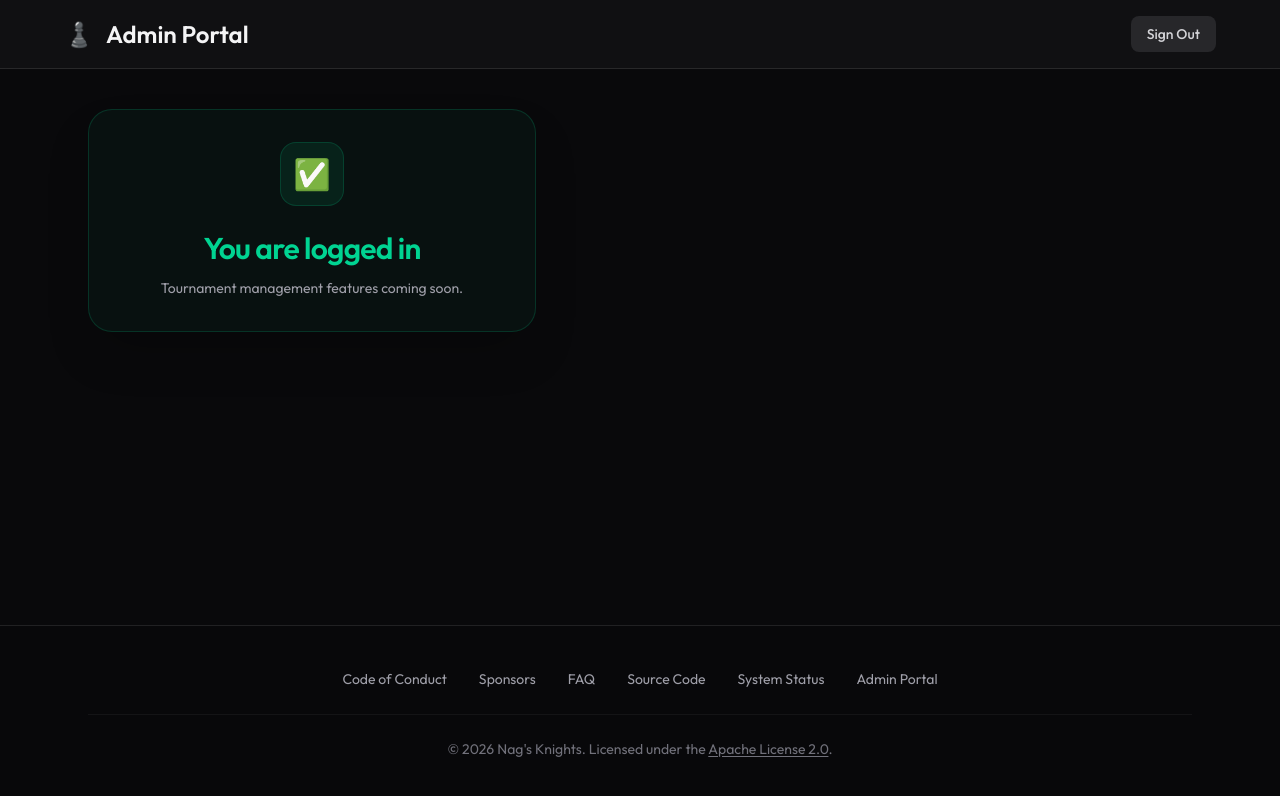
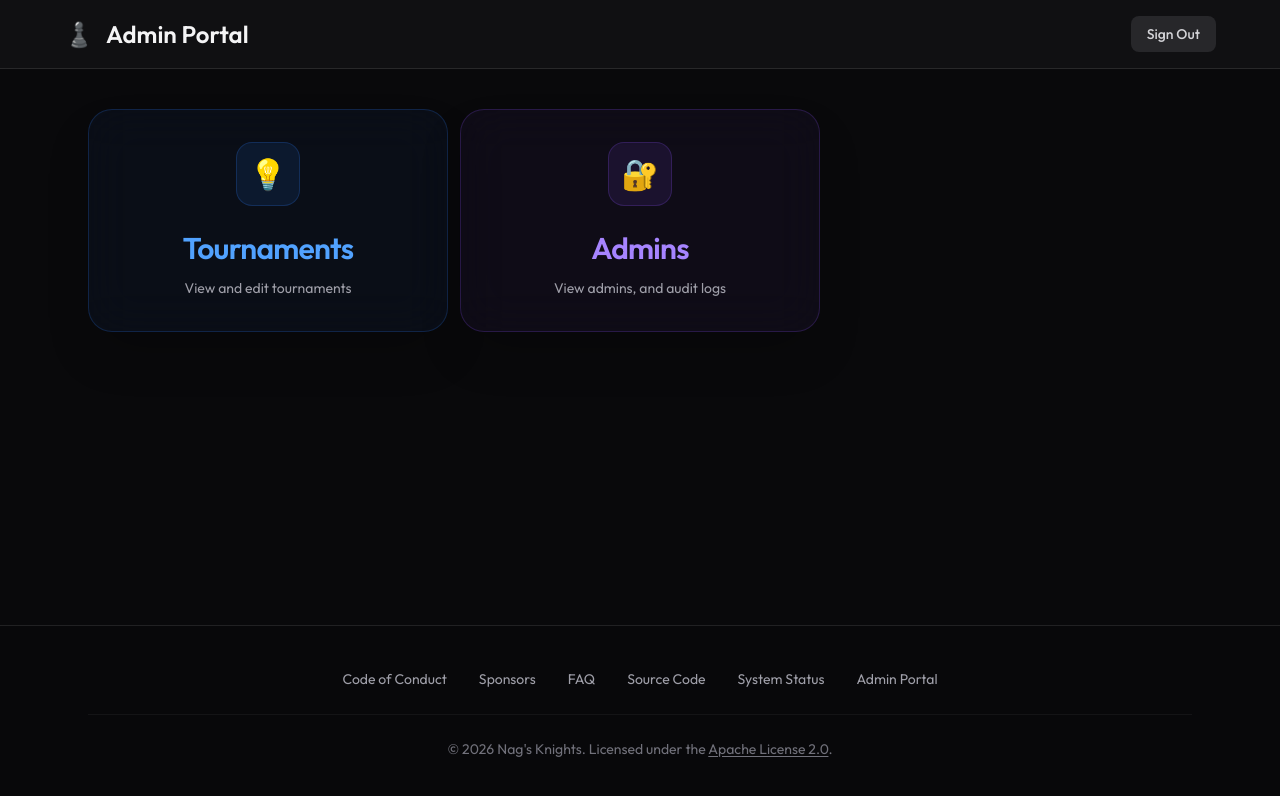
Before and after one commit to Nag-s-Head/chess-tournament, a Next.js app in the folder frontend/: page /admin in a window 1280 px wide. Shown: the top 796 px of the page. Built offline with nearby package versions, Linux system fonts and the light colour scheme.

Commit message:
feat: added new admin portal landing page

```diff
--- a/frontend/src/app/admin/layout.tsx
+++ b/frontend/src/app/admin/layout.tsx
@@ -114,7 +114,7 @@ export default function AdminLayout({ children }: { children: ReactNode }) {
         </div>
       </header>
 
-      <main className="flex-1 flex flex-col px-6 py-10 max-w-6xl w-full mx-auto">
+      <main className="flex-1 flex flex-col gap-3 px-6 py-10 max-w-6xl w-full mx-auto">
         {children}
       </main>
 
--- a/frontend/src/app/admin/page.tsx
+++ b/frontend/src/app/admin/page.tsx
@@ -1,17 +1,20 @@
-import { Heading, Text } from "@/lib/components/Typography";
+import { StatusCard } from "@/lib/components/StatusCard";
 
 export default function AdminPage() {
   return (
-    <div className="w-full max-w-md p-8 rounded-3xl border border-emerald-500/20 bg-emerald-500/5 text-center shadow-2xl">
-      <div className="w-16 h-16 mb-6 mx-auto rounded-2xl bg-emerald-500/10 border border-emerald-500/20 flex items-center justify-center text-3xl">
-        ✅
-      </div>
-      <Heading as="h2" size="md" className="mb-3 text-emerald-400">
-        You are logged in
-      </Heading>
-      <Text size="sm" variant="muted" className="text-zinc-400">
-        Tournament management features coming soon.
-      </Text>
+    <div className="grid grid-cols-1 md:grid-cols-2 lg:grid-cols-3 gap-3">
+      <StatusCard
+        title="Tournaments"
+        variant="info"
+        description="View and edit tournaments"
+        href="tournaments/create"
+      />
+      <StatusCard
+        title="Admins"
+        variant="security"
+        description="View admins, and audit logs"
+        href="admins"
+      />
     </div>
   );
 }
--- a/frontend/src/app/auth/error/page.tsx
+++ b/frontend/src/app/auth/error/page.tsx
@@ -1,5 +1,6 @@
 import Link from "next/link";
 import { Heading, Text } from "@/lib/components/Typography";
+import { StatusCard } from "@/lib/components/StatusCard";
 
 const reasons: Record<string, { title: string; description: string }> = {
   not_member: {
@@ -62,11 +63,8 @@ export default function AuthErrorPage({
     <>
       <div className="pointer-events-none absolute inset-0 bg-[radial-gradient(circle_at_center,rgba(239,68,68,0.06)_0%,transparent_70%)]" />
 
-      <div className="relative z-10 w-full max-w-md p-8 rounded-3xl border border-rose-500/20 bg-rose-500/5 backdrop-blur-xl shadow-2xl flex flex-col items-center text-center">
-        <div className="w-16 h-16 mb-6 rounded-2xl bg-rose-500/10 border border-rose-500/20 flex items-center justify-center text-3xl">
-          ⛔
-        </div>
-
+      <div className="relative z-10">
+        <StatusCard variant="error">
           <ContentFromParams searchParams={searchParams} />
 
           <Link
@@ -75,6 +73,7 @@ export default function AuthErrorPage({
           >
             ← Back to Sign In
           </Link>
+        </StatusCard>
       </div>
     </>
   );
--- /dev/null
+++ b/frontend/src/lib/components/StatusCard.tsx
@@ -0,0 +1,104 @@
+import Link from "next/link";
+import { Heading, Text } from "./Typography";
+
+export type VariantType =
+  "success" | "error" | "warning" | "info" | "security" | "neutral";
+
+export interface VariantConfig {
+  emoji: string;
+  cardStyles: string;
+  iconStyles: string;
+  titleStyles: string;
+}
+
+export const STATUS_VARIANTS: Record<VariantType, VariantConfig> = {
+  success: {
+    emoji: "✅",
+    cardStyles: "border-emerald-500/20 bg-emerald-500/5",
+    iconStyles: "bg-emerald-500/10 border-emerald-500/20",
+    titleStyles: "text-emerald-400",
+  },
+  error: {
+    emoji: "⛔",
+    cardStyles: "border-rose-500/20 bg-rose-500/5",
+    iconStyles: "bg-rose-500/10 border-rose-500/20",
+    titleStyles: "text-rose-400",
+  },
+  warning: {
+    emoji: "⚠️",
+    cardStyles: "border-amber-500/20 bg-amber-500/5",
+    iconStyles: "bg-amber-500/10 border-amber-500/20",
+    titleStyles: "text-amber-400",
+  },
+  info: {
+    emoji: "💡",
+    cardStyles: "border-blue-500/20 bg-blue-500/5",
+    iconStyles: "bg-blue-500/10 border-blue-500/20",
+    titleStyles: "text-blue-400",
+  },
+  security: {
+    emoji: "🔐",
+    cardStyles: "border-violet-500/20 bg-violet-500/5",
+    iconStyles: "bg-violet-500/10 border-violet-500/20",
+    titleStyles: "text-violet-400",
+  },
+  neutral: {
+    emoji: "⏳",
+    cardStyles: "border-zinc-500/20 bg-zinc-500/5",
+    iconStyles: "bg-zinc-500/10 border-zinc-500/20",
+    titleStyles: "text-zinc-400",
+  },
+};
+
+interface StatusCardProps {
+  variant?: VariantType;
+  emoji?: string; // Optional override
+  title?: string;
+  description?: string;
+  children?: React.ReactNode;
+  href?: string;
+}
+
+export function StatusCard({
+  variant = "success",
+  emoji,
+  title,
+  description,
+  children,
+  href,
+}: StatusCardProps) {
+  const config = STATUS_VARIANTS[variant];
+  const activeEmoji = emoji ?? config.emoji;
+
+  const body = (
+    <div
+      className={`w-full max-w-md p-8 rounded-3xl border backdrop-blur-xl shadow-2xl flex flex-col items-center text-center ${config.cardStyles}`}
+    >
+      <div
+        className={`w-16 h-16 mb-6 rounded-2xl border flex items-center justify-center text-3xl shrink-0 ${config.iconStyles}`}
+      >
+        {activeEmoji}
+      </div>
+
+      {title && (
+        <Heading as="h2" size="md" className={`mb-3 ${config.titleStyles}`}>
+          {title}
+        </Heading>
+      )}
+
+      {description && (
+        <Text size="sm" variant="muted" className="text-zinc-400">
+          {description}
+        </Text>
+      )}
+
+      {children}
+    </div>
+  );
+
+  if (href) {
+    return <Link href={href}>{body}</Link>;
+  } else {
+    return body;
+  }
+}
```
Lines whose indentation alone changed are shown as unchanged.
